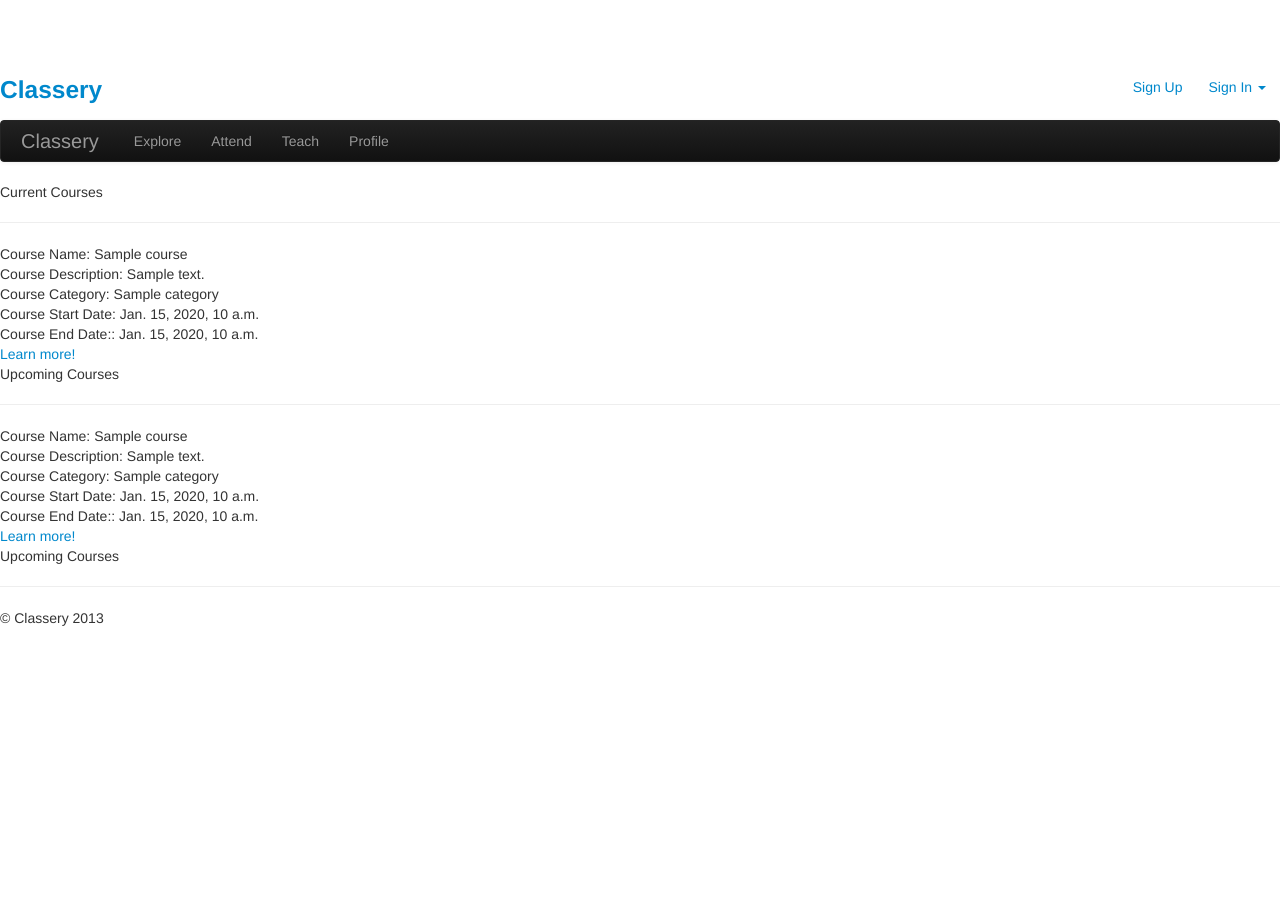
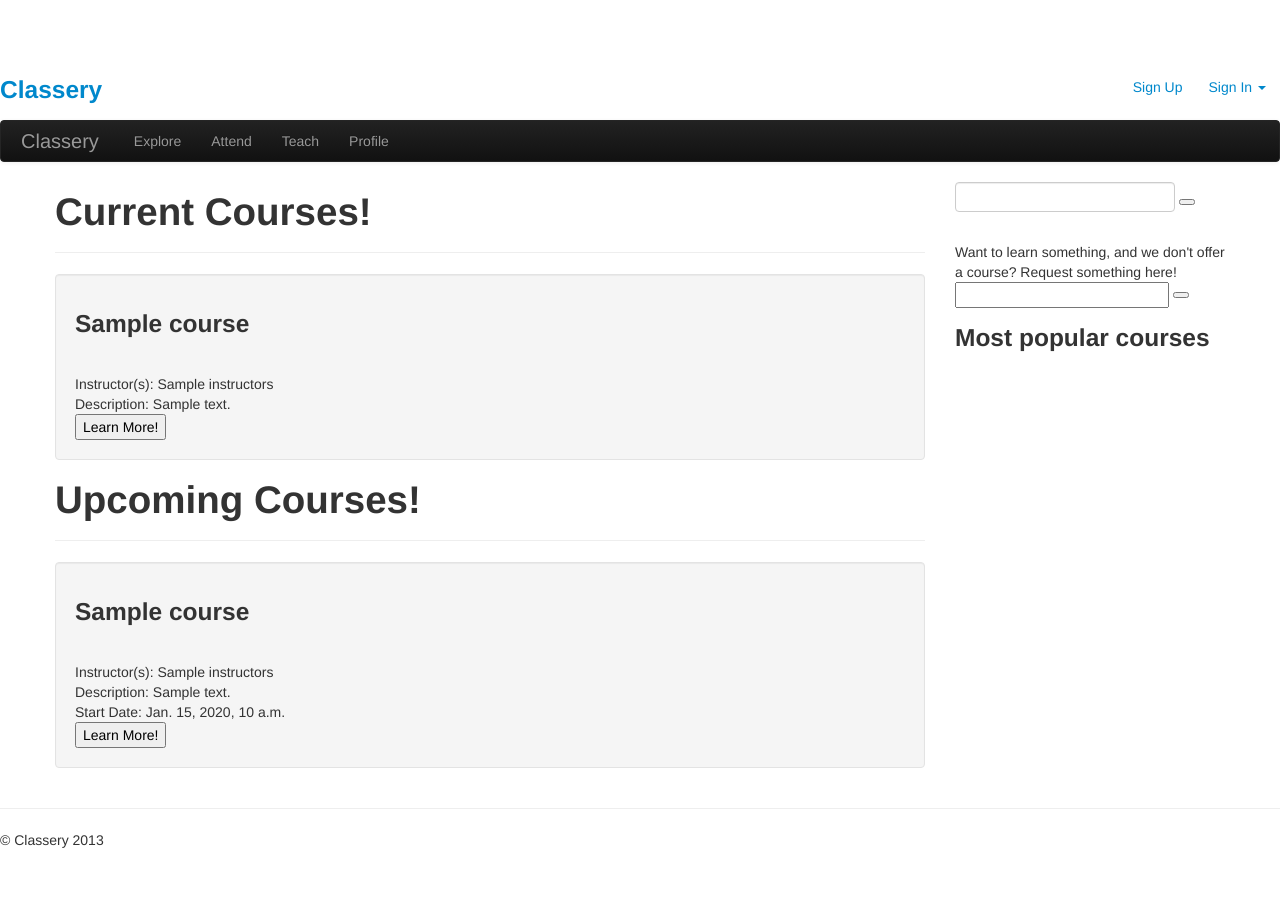
Before and after one commit to brianshourd/startup, a Django app: template startup/templates/courses/browse.html in a window 1280 px wide. Before the commit the page ends 626 px from the top, so only its background shows below. Run offline with Django 3.2, Linux system fonts and the light colour scheme; the template is opened without the code that fills it: most values are stand-ins (such as "Sample title", 1, 10 or a date in 2020); some libraries are stand-ins or nearby versions.

Commit message:
View profile, browse template

```diff
--- a/startup/startup/urls.py
+++ b/startup/startup/urls.py
@@ -24,4 +24,5 @@
     url(r'^accounts/login/$', auth_login),
     url(r'^courses/browse/$', browseCourses),
     url(r'^courses/(.{1,20})/$', viewCourse),
+    url(r'^accounts/profile/$', viewProfile),
 )
--- a/startup/templates/courses/browse.html
+++ b/startup/templates/courses/browse.html
@@ -2,25 +2,41 @@
 
 {% block title %} Browse Courses {% endblock %}
 {% block content %}
-    Current Courses
+    <div class="container">
+        <div class="row">
+            <div class="span9" id="activites">
+                <h1> Current Courses! </h1>
                 <hr>
                 {% for course in currentCourses %}
-        Course Name: {{course.name}} <br>
-        Course Description: {{course.description}} <br>
-        Course Category: {{course.category}} <br>
-        Course Start Date: {{course.startDate}} <br>
-        Course End Date:: {{course.endDate}}  <br>
-        <a href="/courses/{{course.url}}/">Learn more! </a> <br>
+                    <div class="well">
+                        <h3> {{course.name}} </h3> <br>
+                        Instructor(s): {{course.instructors.all}} <br>
+                        Description: {{course.description}} <br>
+                        <button class="primary" href="/courses/{{course.url}}/"> Learn More! </button>
+                    </div>
                 {% endfor %}
-    Upcoming Courses
+                <h1> Upcoming Courses! </h1>
                 <hr>
                 {% for course in upcomingCourses %}
-        Course Name: {{course.name}} <br>
-        Course Description: {{course.description}} <br>
-        Course Category: {{course.category}} <br>
-        Course Start Date: {{course.startDate}} <br>
-        Course End Date:: {{course.endDate}}  <br>
-        <a href="/courses/{{course.url}}/">Learn more! </a> <br>
+                    <div class="well">
+                        <h3> {{course.name}} </h3> <br>
+                        Instructor(s): {{course.instructors.all}} <br>
+                        Description: {{course.description}} <br>
+                        Start Date: {{course.startDate}} <br>
+                        <button class="primary" href="/courses/{{course.url}}/"> Learn More! </button>
+                    </div>
                 {% endfor %}
-    Upcoming Courses
+            </div>
+            <div class="span3" id="search">
+                <form id="searchForm"> <input type="text"> <button type="submit" class="primary" action="/courses/search/">
+            </div>
+            <div class = "span3" id="request">
+                Want to learn something, and we don't offer a course? Request something here!
+                <form id="requestForm"> <input type="textbox"> <button type="submit" class="primary" action="/courses/request/">
+            </div>
+            <div class = "span3" id="mostPopular">
+                <h3> Most popular courses <h3>
+            </div>
+        </div>
+    </div>
 {% endblock %}
```
Also changed, not shown: startup/startup/views.py (+7 -1 lines), startup/startup.db, 2 other files. Lines whose indentation alone changed are shown as unchanged.
